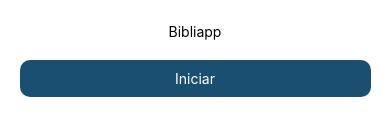
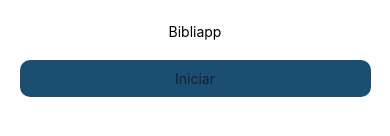
Before and after one commit to KevinFD95/Bibliapp, a React Native app in the folder frontend/: screen / in a window 390 px wide. Shown: the part 352-488 px from the top of the page. Built offline with nearby package versions, Linux system fonts and the light colour scheme.

Commit message:
2025/03/14 - colors.json

```diff
--- a/frontend/src/components/button.jsx
+++ b/frontend/src/components/button.jsx
@@ -1,4 +1,5 @@
 import { Text, Pressable, StyleSheet } from 'react-native';
+import colors from '../config/colors.json';
 
 export default function customButton ({text, onPress}) {
     return (
@@ -10,7 +11,7 @@ export default function customButton ({text, onPress}) {
 
 const styles = StyleSheet.create({
     button: {
-        backgroundColor: '#1B4F72',
+        backgroundColor: colors.buttons,
         width: "90%",
         marginVertical: 20,
         paddingVertical: 10,
@@ -18,7 +19,7 @@ const styles = StyleSheet.create({
     },
 
     text: {
-        color: '#FFFFFF',
+        color: colors.text,
         textAlign: 'center'
     }
 });
--- /dev/null
+++ b/frontend/src/config/colors.json
@@ -0,0 +1,13 @@
+{
+    "text": "#17202A",
+    "buttons": "#1B4F72",
+    "background": "EAF2F8",
+    "icons": {
+        "selected-icons": "#1B4F72",
+        "unselected-icons": "#7FB3D5"
+    },
+    "nav": {
+        "nav-background": "#A9CCE3",
+        "tab-unselected": "#D4E6F1"
+    }
+}
```
